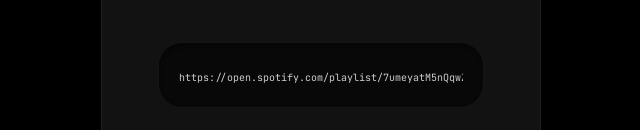
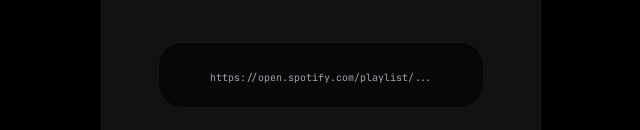
Before and after one commit to adidey/SPINDECK, a React (Vite) app: page / in a window 1280 px wide. Shown: the part 331-461 px from the top of the page, without its empty margins (319-959 px from the left). Built offline with nearby package versions, Linux system fonts and the light colour scheme.

Commit message:
fix: improve auth stability, clear default playlist, and resize vinyl

```diff
--- a/App.tsx
+++ b/App.tsx
@@ -15,7 +15,7 @@
   const [history, setHistory] = useState<SessionRecord[]>(() => JSON.parse(localStorage.getItem('spinpod_history_v2') || '[]'));
   const [showHistory, setShowHistory] = useState(false);
   const [showLibrary, setShowLibrary] = useState(false);
-  const [playlistUrl, setPlaylistUrl] = useState('https://open.spotify.com/playlist/7umeyatM5nQqwZYNVKD8YT?si=30701122b57e4d35');
+  const [playlistUrl, setPlaylistUrl] = useState('');
   const [volume, setVolume] = useState(0.7);
 
   const [isSpotifyConnected, setIsSpotifyConnected] = useState(false);
--- a/components/DeviceDisplay.tsx
+++ b/components/DeviceDisplay.tsx
@@ -36,7 +36,7 @@
         </div>
 
         {/* High-Contrast Interactive Vinyl Platter */}
-        <div className="relative self-center w-72 h-72 border-[0.5px] border-white/5 bg-[#050505] overflow-hidden flex items-center justify-center">
+        <div className="relative self-center w-64 h-64 border-[0.5px] border-white/5 bg-[#050505] overflow-hidden flex items-center justify-center">
           <VinylPlayer
             currentTrack={track}
             progress={progress}
--- a/hooks/useSpotify.ts
+++ b/hooks/useSpotify.ts
@@ -101,6 +101,8 @@
       player.addListener('authentication_error', ({ message }: { message: string }) => {
         console.error('Failed to authenticate', message);
         setPlayerError("AUTH_ERROR");
+        localStorage.removeItem('spotify_access_token');
+        setAccessToken(null);
       });
 
       player.addListener('account_error', ({ message }: { message: string }) => {
```
Lines whose indentation alone changed are shown as unchanged.
